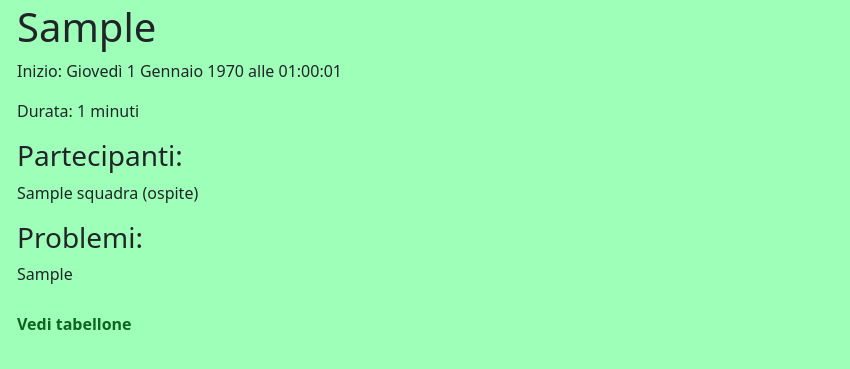
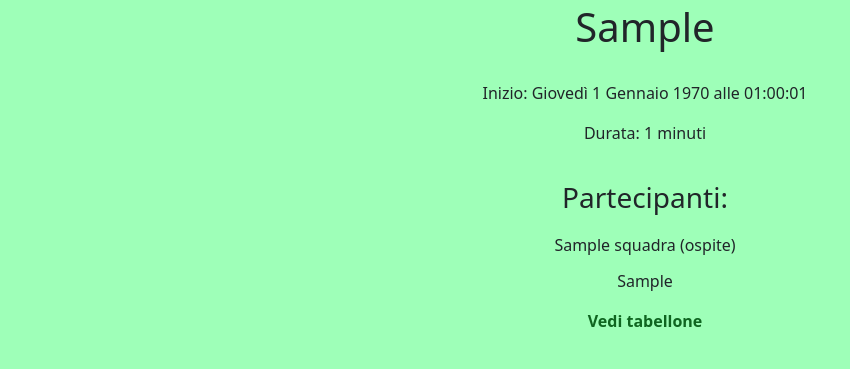
Before and after one commit to giacomo-mosele/j4v2, a Flask app: page /gare/1/preview in a window 1280 px wide. Shown: the part 62-431 px from the top of the page, without its empty margins (0-850 px from the left). Run offline with Flask 3, Linux system fonts and the light colour scheme; tables that the repository leaves empty hold one stand-in row (values such as "Sample post"); some libraries are stand-ins or nearby versions.

Commit message:
migliorie interfaccia pre-classifica

```diff
--- a/j4v2/static/css/visualizza_gara.css
+++ b/j4v2/static/css/visualizza_gara.css
@@ -1,11 +1,46 @@
+.content > p {
+    text-align: center;
+}
+
 .gara-link {
-    display: inline-block;
+    display: block;
     margin-top: 10px;
     color: var(--j4-dark-green);
     font-weight: 700;
     text-decoration: none;
+    text-align: center;
 }
 
 .gara-link:hover {
     text-decoration: underline;
 }
+
+.content h1,
+.content h3 {
+    text-align: center;
+}
+
+.colonne-grid {
+    display: flex;
+    flex-wrap: wrap;
+    justify-content: center;   /* 1 elemento al centro, 2 affiancati, ultima riga centrata */
+    width: 100%;
+    margin-bottom: 0;
+}
+
+.colonne-item {
+    flex: 0 0 33.333%;
+    max-width: 33.333%;
+    box-sizing: border-box;
+    padding: 6px 12px;
+    text-align: center;
+}
+
+.content h1 {
+    margin-bottom: 30px;
+}
+
+.content h3 {
+    margin-top: 36px;
+    margin-bottom: 12px;
+}
--- a/j4v2/templates/archivio_gare.html
+++ b/j4v2/templates/archivio_gare.html
@@ -15,7 +15,6 @@
                         <div class="gara-card-left">
                             <p>{{ gara.datetime_formattato.data_estesa }}</p>
                             <p>Iniziata alle {{ gara.datetime_formattato.orario }}</p>
-                            <p>Durata: {{ gara.durata }} minuti</p>
                         </div>
                         <div class="gara-card-center">
                             <h3>{{ gara.titolo }}</h3>
@@ -24,10 +23,13 @@
                             {% elif not gara.is_pubblica %}
                                 <h5>(Gara privata)</h5>
                             {% endif %}
+                            <p>Durata: {{ gara.durata }} minuti</p>
                         </div>
                         <div class="gara-card-right">
                             <p>{{ gara.squadre | length }} {{ 'partecipanti' if gara.is_allenamento else 'squadre' }}</p>
                             <p>{{ gara.problemi | length }} problemi</p>
+                        </div>
+                        <div class="gara-card-down">
                             <a class="gara-link" href="/gare/{{ gara.id }}/classifica">{{ 'Vedi tabellone finale' if gara.is_allenamento else 'Vedi classifica finale' }}</a>
                         </div>
                     </div>
--- a/j4v2/templates/visualizza_gara.html
+++ b/j4v2/templates/visualizza_gara.html
@@ -11,14 +11,17 @@
     <p>Durata: {{ gara.durata }} minuti</p>
 
     <h3>{{ 'Partecipanti:' if gara.is_allenamento else 'Squadre iscritte:' }}</h3>
-    {% for squadra in gara.squadre %}
-        <p>{{ squadra.nome + (" (ospite)" if squadra.is_ospite else "") }}</p>
-    {% endfor %}
+    <div class="colonne-grid">
+        {% for squadra in gara.squadre %}
+            <div class="colonne-item">{{ squadra.nome + (" (ospite)" if squadra.is_ospite else "") }}</div>
+        {% endfor %}
+    </div>
 
-    <h3>Problemi:</h3>
-    {% for problema in gara.problemi %}
-        <p>{{ problema.titolo }}</p>
-    {% endfor %}
+    <div class="colonne-grid">
+        {% for problema in gara.problemi %}
+            <div class="colonne-item">{{ problema.titolo }}</div>
+        {% endfor %}
+    </div>
 
     <a class="gara-link" href="/gare/{{ gara.id }}/classifica">{{ 'Vedi tabellone' if gara.is_allenamento else 'Vedi classifica' }}</a>
 {% endblock %}
```
Also changed, not shown: j4v2/static/css/archivio_gare.css (+16 -5 lines).
